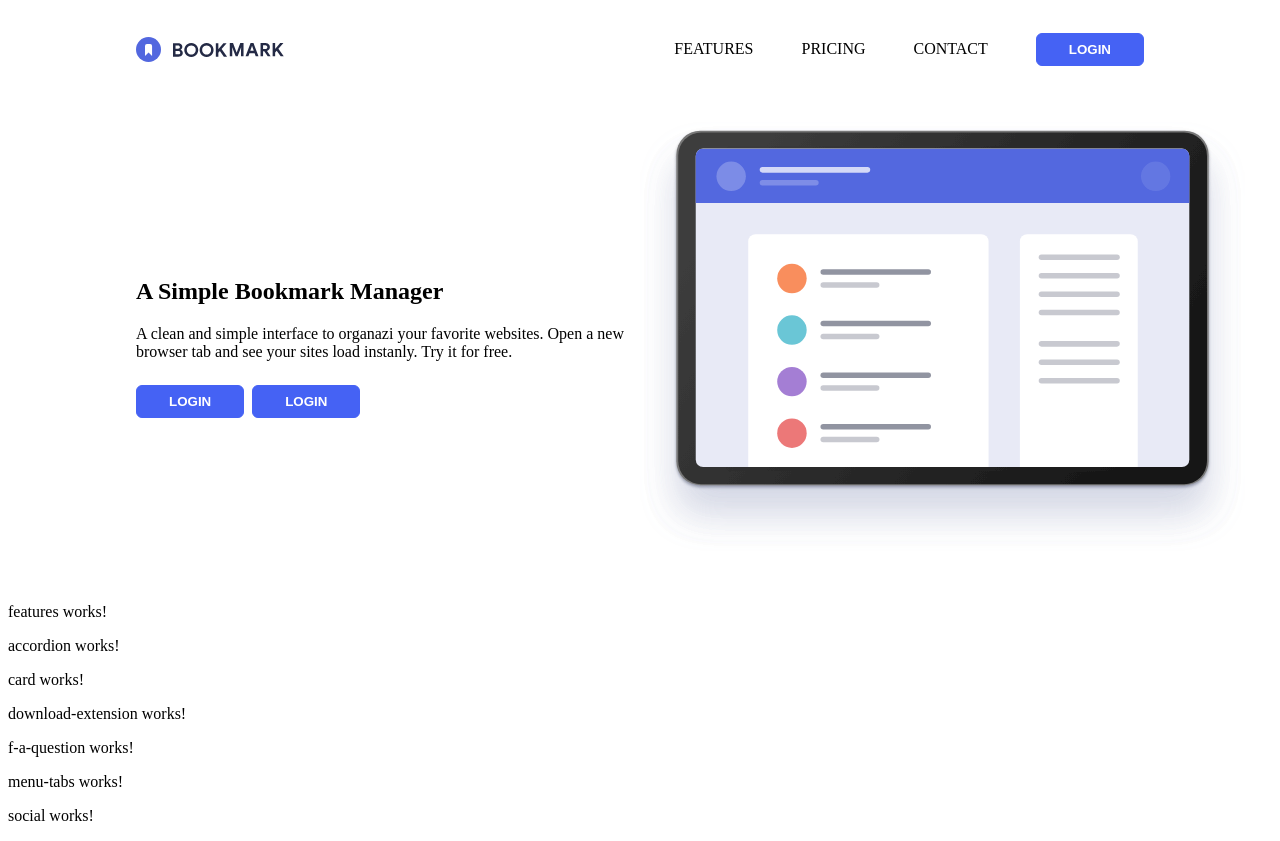
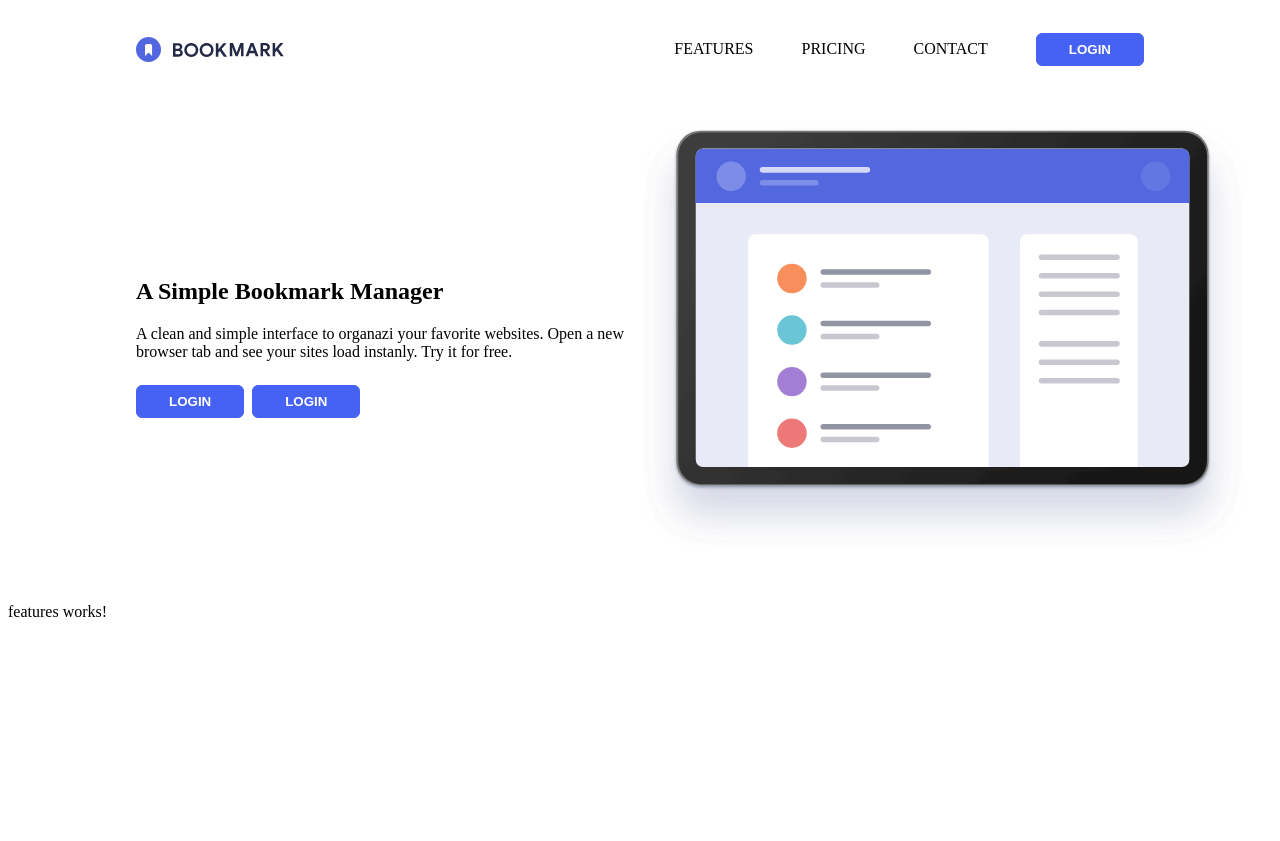
Before and after one commit to VictorGonPe/Angular-Bookmark, an Angular app: page / in a window 1280 px wide. After the commit the page ends 800 px from the top, so only its background shows below. Built offline with nearby package versions, Linux system fonts and the light colour scheme.

Commit message:
Add links in menu and app.component update

```diff
--- a/src/app/app.component.html
+++ b/src/app/app.component.html
@@ -1,9 +1,3 @@
 <app-header></app-header>
 <app-s-b-manager></app-s-b-manager>
 <app-features></app-features>
-<app-accordion></app-accordion>
-<app-card></app-card>
-<app-download-extension></app-download-extension>
-<app-f-a-question></app-f-a-question>
-<app-menu-tabs></app-menu-tabs>
-<app-social></app-social>
--- a/src/app/components/menu-logo/menu-logo.component.html
+++ b/src/app/components/menu-logo/menu-logo.component.html
@@ -4,7 +4,7 @@
   <ul class="menu">
     @for (item of menu; track $index) {
     <li>
-      <a href="#">{{ item }}</a>
+      <a href="#">{{ item.nameLink }}</a>
     </li>
     }
   </ul>
--- a/src/app/components/menu-logo/menu-logo.component.ts
+++ b/src/app/components/menu-logo/menu-logo.component.ts
@@ -7,5 +7,5 @@ import { Component } from '@angular/core';
   styleUrl: './menu-logo.component.scss'
 })
 export class MenuLogoComponent {
-  menu: string[] = ["FEATURES", "PRICING", "CONTACT"];
+  menu: {nameLink: string, link: string}[] = [ {nameLink: 'FEATURES', link: '#'}, {nameLink: 'PRICING', link: '#'}, {nameLink: 'CONTACT', link: '#'}];
 }
```
